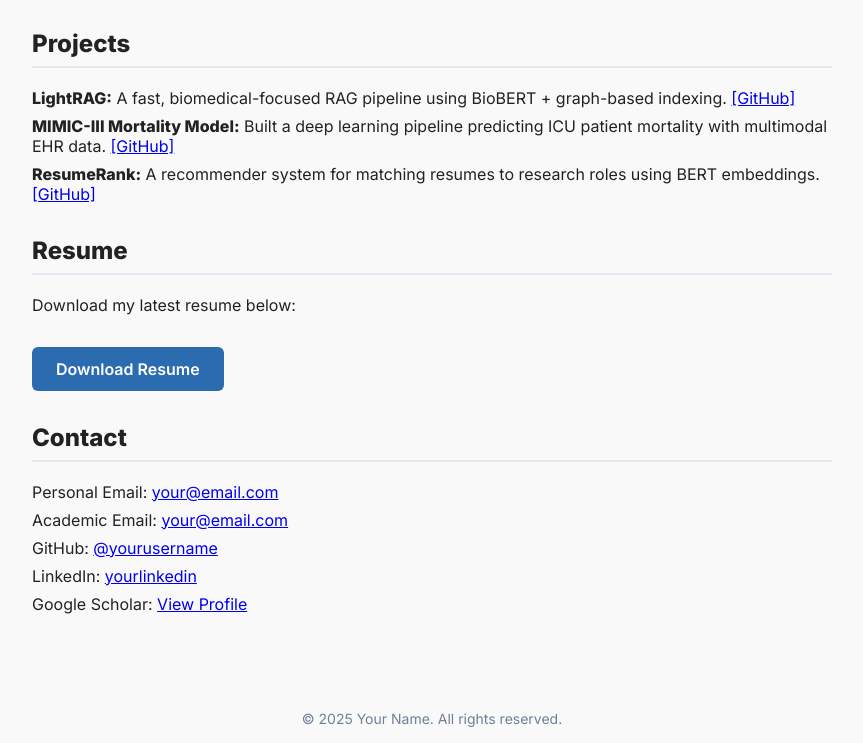
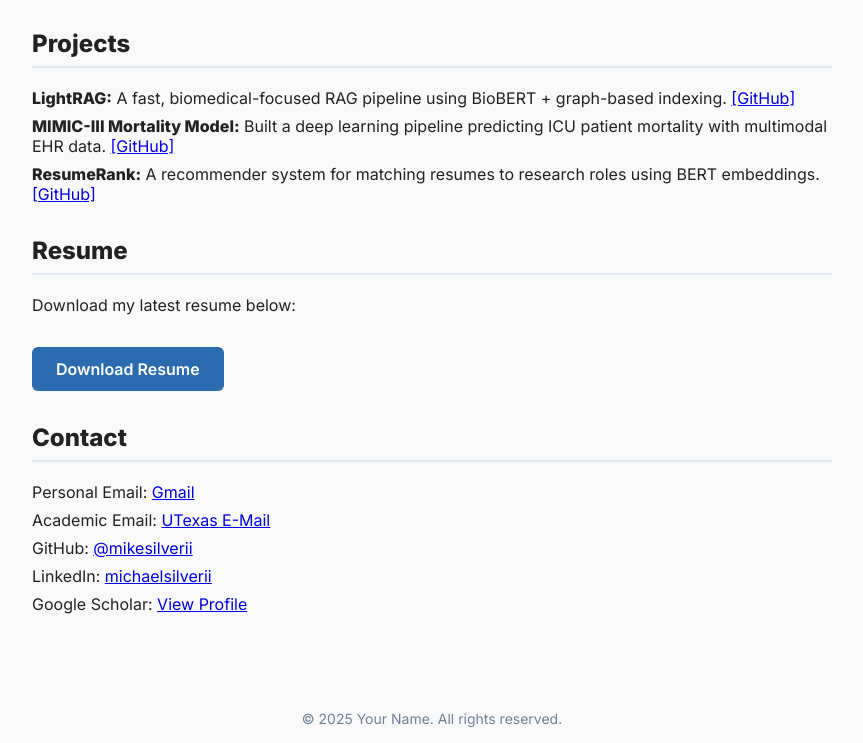
Before and after one commit to mikesilverii/mikesilverii.github.io, a plain HTML site: page index.html in a window 1280 px wide. Shown: the part 529-1272 px from the top of the page, without its empty margins (208-1071 px from the left). Drawn offline with Linux system fonts and the light colour scheme.

Commit message:
some changes

```diff
--- a/index.html
+++ b/index.html
@@ -112,10 +112,10 @@
     <section>
       <h2>Contact</h2>
       <ul>
-        <li>Personal Email: <a href="mailto:silveriimike@gmail.com">your@email.com</a></li>
-        <li>Academic Email: <a href="mailto:mcs5654@utexas.edu.com">your@email.com</a></li>
-        <li>GitHub: <a href="https://github.com/mikesilverii">@yourusername</a></li>
-        <li>LinkedIn: <a href="https://linkedin.com/in/michaelsilverii">yourlinkedin</a></li>
+        <li>Personal Email: <a href="mailto:silveriimike@gmail.com">Gmail</a></li>
+        <li>Academic Email: <a href="mailto:mcs5654@utexas.edu.com">UTexas E-Mail</a></li>
+        <li>GitHub: <a href="https://github.com/mikesilverii">@mikesilverii</a></li>
+        <li>LinkedIn: <a href="https://linkedin.com/in/michaelsilverii">michaelsilverii</a></li>
         <li>Google Scholar: <a href="https://scholar.google.com/citations?user=XXXX">View Profile</a></li>
       </ul>
     </section>
```
